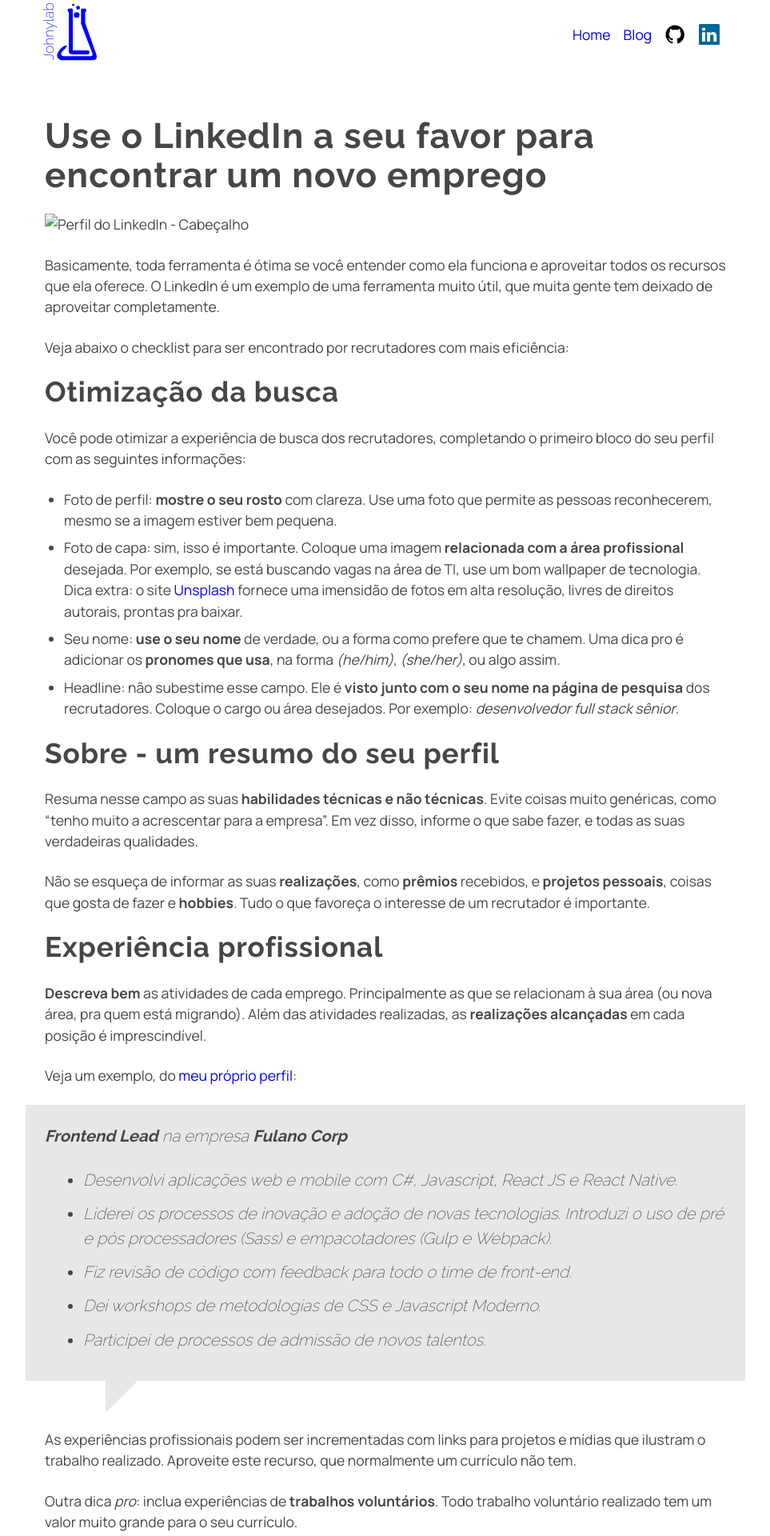
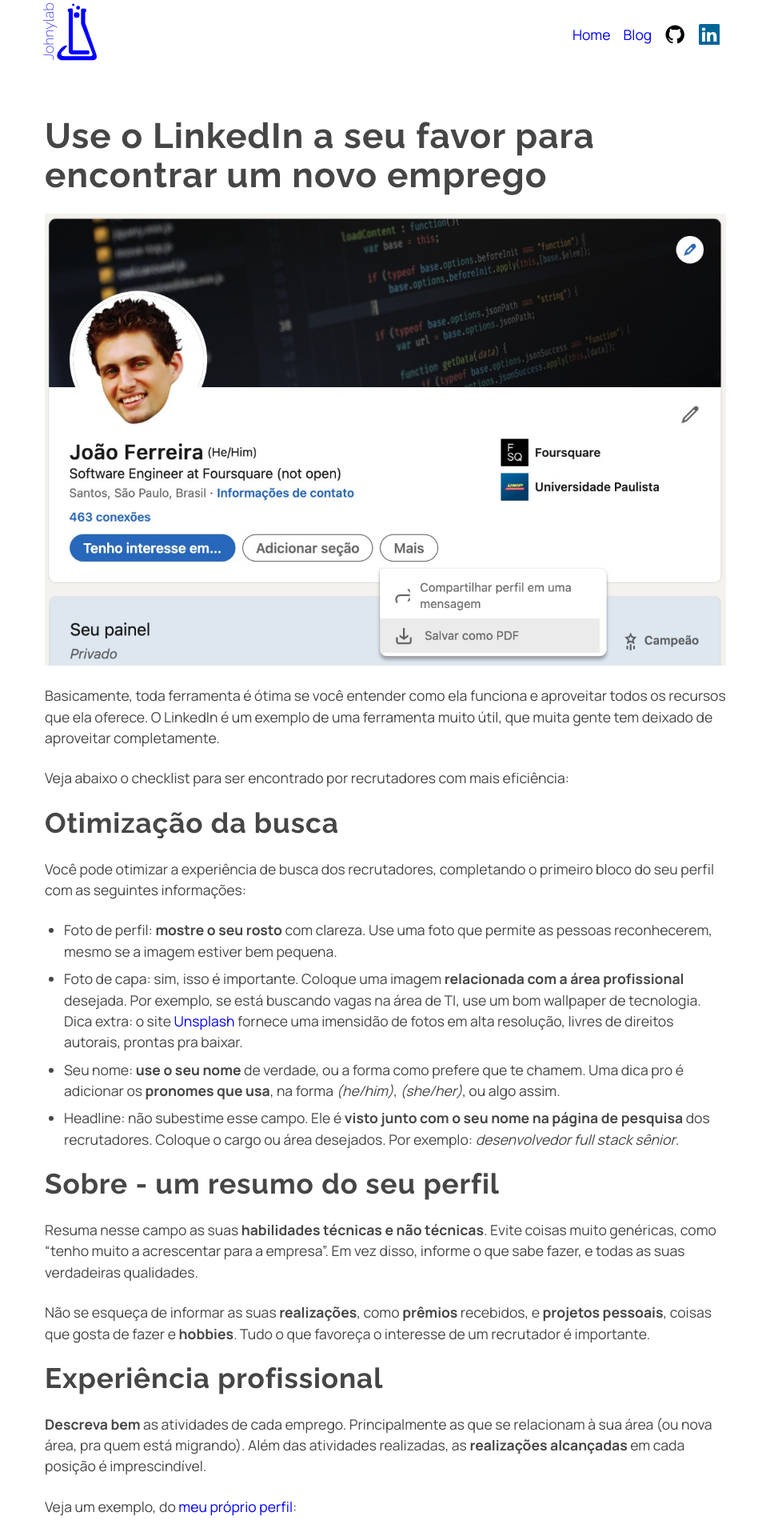
Before and after one commit to johnylab/johnylab.github.io, a Jekyll site: the page built from _posts/2021-10-23-dicas-de-carreira-use-o-linkedin-a-seu-favor-para-encontrar-um-novo-emprego.markdown, in a window 1280 px wide. Shown: the top 1920 px of the page at 80% size, without its empty margins (158-1121 px from the left). Built offline with Jekyll 4.4.1, drawn with Linux system fonts in a browser that asks for light colours.

Commit message:
image recovery

```diff
--- a/_posts/2021-10-23-dicas-de-carreira-use-o-linkedin-a-seu-favor-para-encontrar-um-novo-emprego.markdown
+++ b/_posts/2021-10-23-dicas-de-carreira-use-o-linkedin-a-seu-favor-para-encontrar-um-novo-emprego.markdown
@@ -5,7 +5,7 @@
 excerpt: Basicamente, toda ferramenta é ótima se você entender como ela funciona e aproveitar todos os recursos que ela oferece.
 ---
 
-![Perfil do LinkedIn - Cabeçalho](/uploads/linkedin-header-joao-ferreira.jpg)
+![Perfil do LinkedIn - Cabeçalho](/img/blog/linkedin-header-joao-ferreira.jpg)
 
 Basicamente, toda ferramenta é ótima se você entender como ela funciona e aproveitar todos os recursos que ela oferece. O LinkedIn é um exemplo de uma ferramenta muito útil, que muita gente tem deixado de aproveitar completamente.
 
@@ -83,7 +83,7 @@
 
 ## Seu currículo já está pronto
 
-![Linkedin - Baixar como PDF](/uploads/linkedin-header-joao-ferreira.jpg)
+![Linkedin - Baixar como PDF](/img/blog/linkedin-header-joao-ferreira.jpg)
 
 Acessando a sua página de perfil, no menu do botão **Mais** tem uma opção de **Salvar como PDF**. Esta opção serve para qualquer pessoa baixar o perfil do LinkedIn formatado como um currículo.
 
```
Also changed, not shown: img/blog/linkedin-header-joao-ferreira.jpg (added).
